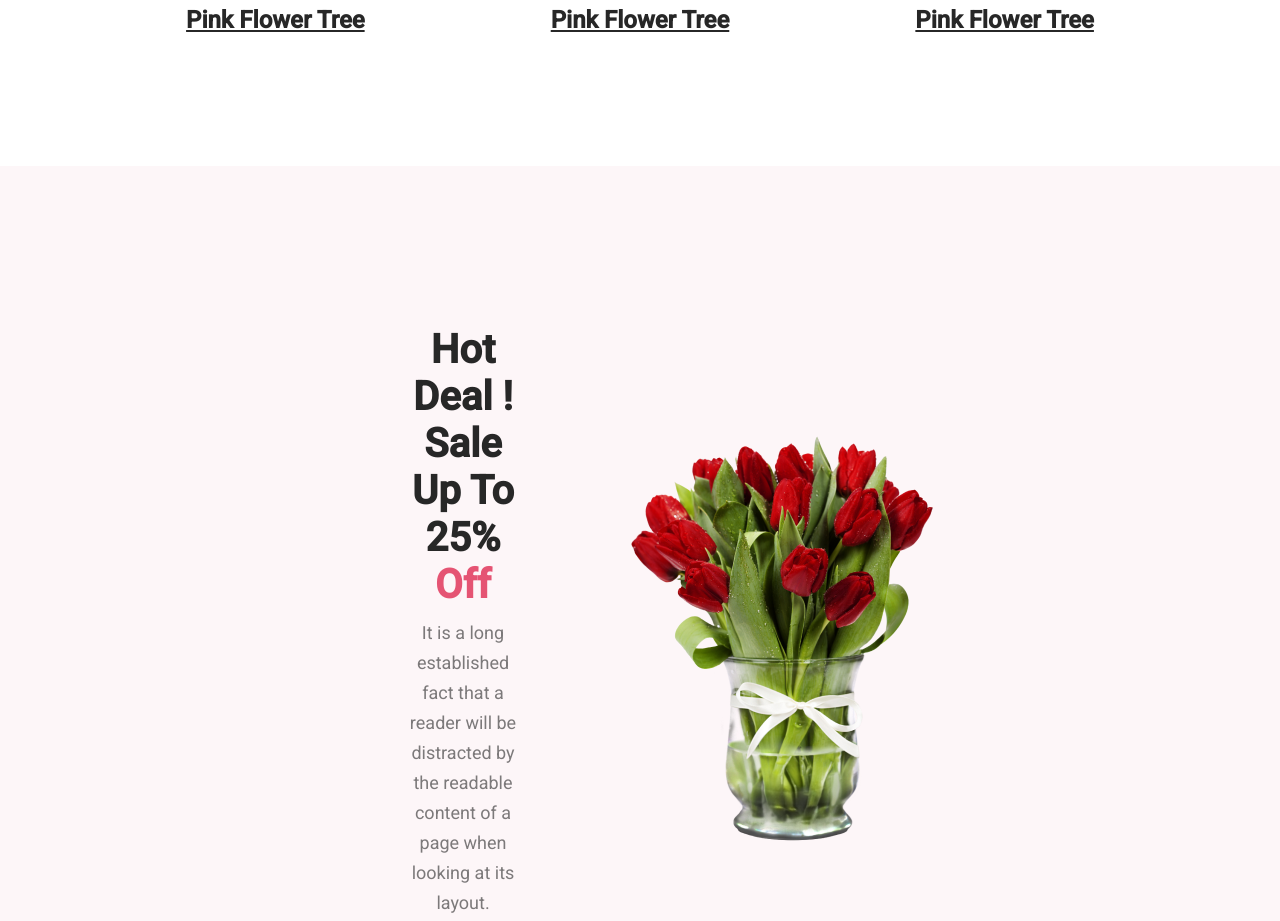
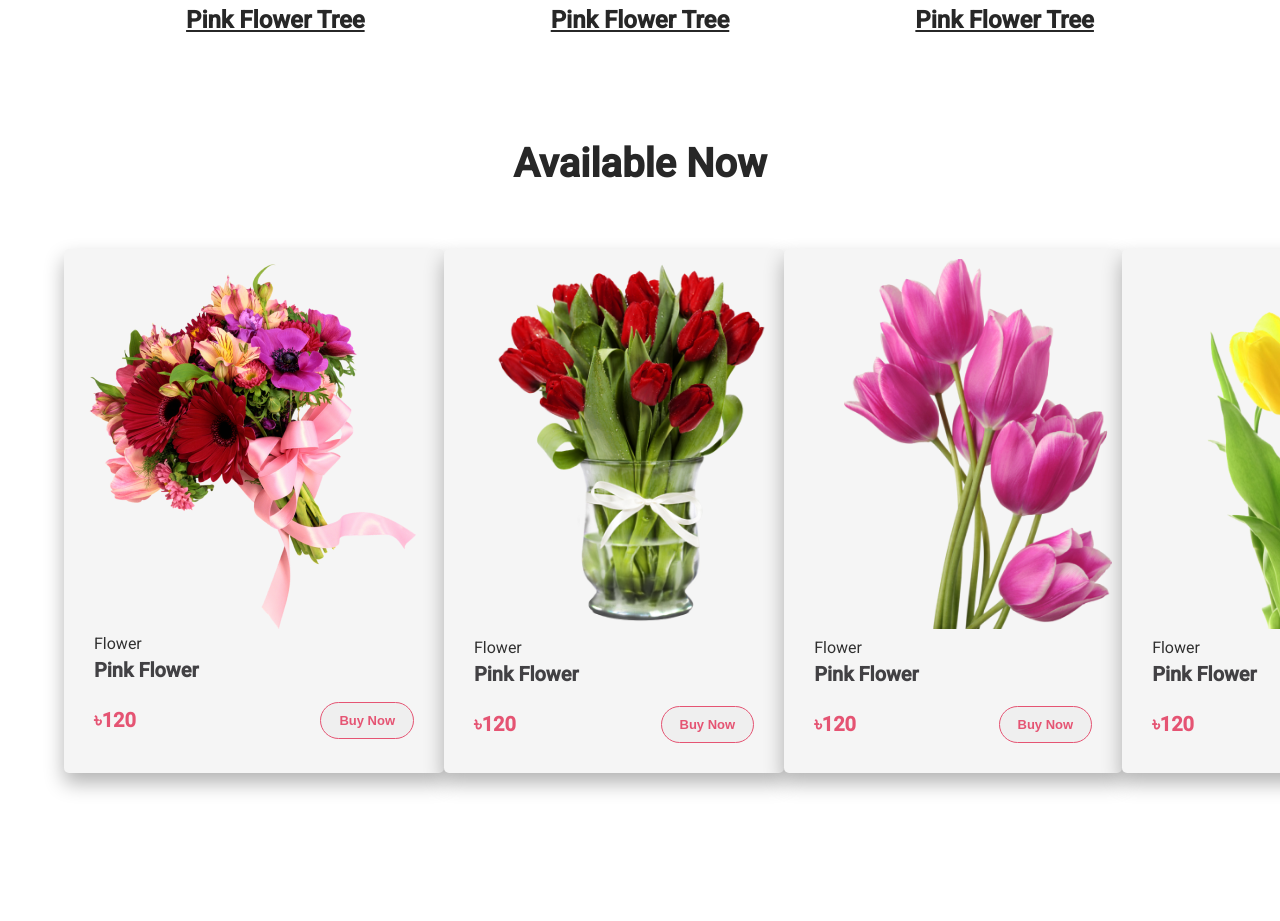
Before and after one commit to Zaman-R/Flower-Shop, a plain HTML site: page index.html in a window 1280 px wide. Shown: the part 1915-2836 px from the top of the page. Drawn offline with Linux system fonts and the light colour scheme.

Commit message:
Done 100%

```diff
--- a/index.html
+++ b/index.html
@@ -68,9 +68,53 @@
         </section>
 
         <!-- My Own Section -->
+
+
+
         <section class="my-section">
+            <h1 class="pro-title">Available Now</h1>
+
+            <div class="products">
+                <div class="card">
+                    <div class="img"><img src="images/pngwing 5.png" alt=""></div>
+                    <div class="desc">Flower</div>
+                    <div class="title">Pink Flower</div>
+                    <div class="box">
+                        <div class="price">৳120 </div>
+                        <button class="btn">Buy Now</button>
+                    </div>
+                </div>
+                <div class="card">
+                    <div ><img class="img2" src="images/pngwing 8.png" alt=""></div>
+                    <div class="desc">Flower</div>
+                    <div class="title">Pink Flower</div>
+                    <div class="box">
+                        <div class="price">৳120 </div>
+                        <button class="btn">Buy Now</button>
+                    </div>
+                </div>
+                <div class="card">
+                    <div ><img class="img3" src="images/pngwing 6.png" alt=""></div>
+                    <div class="desc">Flower</div>
+                    <div class="title">Pink Flower</div>
+                    <div class="box">
+                        <div class="price">৳120 </div>
+                        <button class="btn">Buy Now</button>
+                    </div>
+                </div>
+                <div class="card">
+                    <div ><img class="img4" src="images/pngwing 7.png" alt=""></div>
+                    <div class="desc">Flower</div>
+                    <div class="title">Pink Flower</div>
+                    <div class="box">
+                        <div class="price">৳120 </div>
+                        <button class="btn">Buy Now</button>
+                    </div>
+                </div>
+            </div>
 
         </section>
+
 
         <!-- Hot Deal  -->
         <section class="Sign-up">
--- a/styles.css
+++ b/styles.css
@@ -62,7 +62,7 @@ body {
 
 /* Main Featured flower */
 
-/* Featured tittle  */
+
 .featured-flower {
     margin-top: 190px;
 }
@@ -86,7 +86,10 @@ body {
     margin: 30px auto;
 }
 
+
 /* Featured flower Card */
+
+
 .Featured-flower-Card {
     padding: 30px 150px 0px 190px;
 }
@@ -121,7 +124,6 @@ body {
 
 /* ----------------- */
 
-/* flower image edit*/
 .flower-img1 {
     padding: 110px 78px 0px 76px;
 
@@ -135,8 +137,6 @@ body {
     padding: 67px 75px 0px 75px;
 }
 
-/* Flower  names Under */
-
 .flower-names {
     color: #272727;
     display: flex;
@@ -147,6 +147,100 @@ body {
     word-wrap: break-word;
     justify-content: space-evenly;
     margin-top: 32px;
+}
+
+/* My Own Section */
+
+.pro-title {
+    text-align: center;
+    margin-top: 8%;
+    margin-bottom: 4%;
+
+    color: #272727;
+    font-size: 40px;
+    font-weight: 800;
+    word-wrap: break-word;
+}
+
+.products {
+    padding: 10px 5%;
+    display: flex;
+    justify-content: space-evenly;
+}
+
+.img {
+
+    height: 370px;
+}
+
+.img2 {
+    padding-left: 40px;
+    height: 370px;
+}
+
+.img3 {
+    padding-left: 50px;
+    height: 370px;
+}
+
+.img4 {
+    padding-left: 50px;
+    height: 370px;
+
+}
+
+
+
+.products .card {
+    width: 360px;
+    background-color: #f5f5f5;
+    box-shadow: 0 10px 20px rgba(0, 0, 0, 0.3);
+    border-radius: 5px;
+    padding: 10px;
+    margin-bottom: 20px;
+}
+
+
+.products .card .desc {
+    padding: 5px 20px;
+    opacity: 0.8;
+}
+
+
+.products .card .title {
+    font-weight: 900;
+    font-size: 20px;
+    color: #424144;
+    padding: 0 20px;
+}
+
+
+.products .card .box {
+    display: flex;
+    justify-content: space-between;
+    align-items: center;
+    padding: 20px;
+}
+
+.products .card .box .price {
+    color:#E55473;
+    font-size: 20px;
+    font-weight: bold;
+}
+
+.products .card .box .btn {
+    font-size: 13px;
+    color:#E55473;
+    padding: 10px 18px;
+    font-weight: 900;
+    border: 1px solid #E55473;
+    border-radius: 20px;
+}
+
+.products .card .box .btn:hover {
+    cursor: pointer;
+    background-color: #E55473;
+    color: white;
 }
 
 /* Hot Deal / Sign- up Section  */
@@ -290,7 +384,7 @@ body {
     color: white;
     font-size: 48px;
     font-weight: 800;
-    padding:128px 800px 24px 820px ;
+    padding: 128px 800px 24px 820px;
     word-wrap: break-word;
 }
 
@@ -300,7 +394,7 @@ body {
     font-weight: 400;
     line-height: 30px;
     max-width: 600px;
-    padding:0px 649px 32px 648px ;
+    padding: 0px 649px 32px 648px;
     word-wrap: break-word;
 }
 
@@ -309,5 +403,5 @@ body {
     font-size: 16px;
     font-weight: 400;
     word-wrap: break-word;
-    padding: 0px 0px 100px 0px ;
+    padding: 0px 0px 100px 0px;
 }
```
